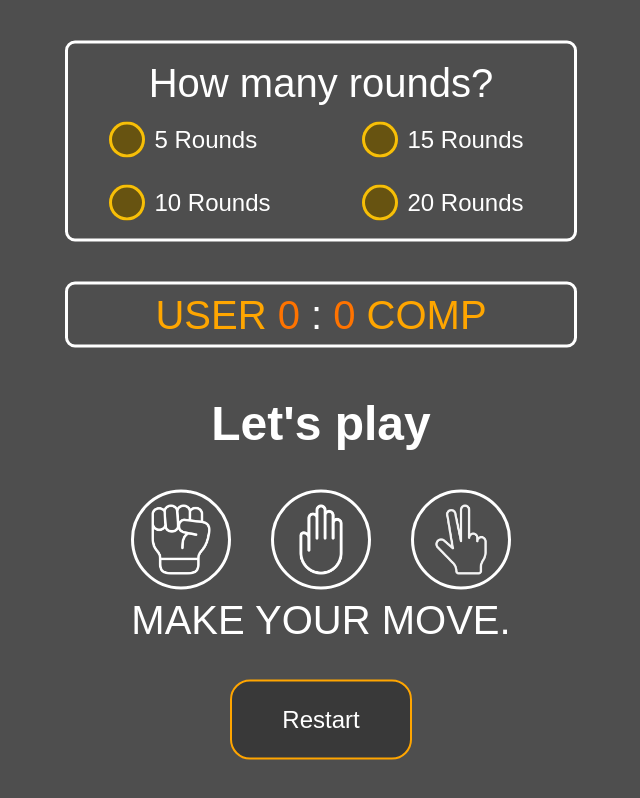
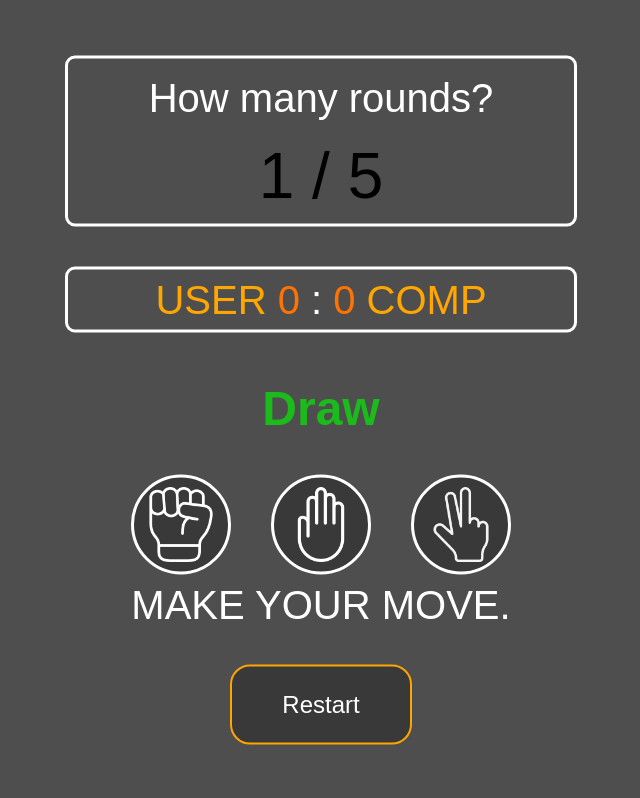
Before and after one commit to EmmoCodes/rock_paper_scissors, a plain HTML site: page index.html in a window 1280 px wide. Both pictures are taken after a click on the button 500 px from the left and 539 px from the top of the page. Shown: the whole page, without its empty margins (319-959 px from the left). Drawn offline with Linux system fonts and the light colour scheme.

Commit message:
added win - lose - draw colors

```diff
--- a/assets/js/index.js
+++ b/assets/js/index.js
@@ -10,6 +10,7 @@ const roundsAmountCounter = document.body.querySelector('.round-amount-counter')
 
 const choiceContainer = document.body.querySelector('.choices')
 const playerChoiceContainer = document.body.querySelector('.player-choice')
+const buttonsChoice = document.querySelectorAll('.button-choice')
 
 const restartBtn = document.body.querySelector('.restart')
 
@@ -19,6 +20,7 @@ let playerScore = 0
 let cpuScore = 0
 let currentRound = 0
 let amountRounds
+let winner = ''
 
 const roundsAmount = () => {
   rounds.forEach(element => {
@@ -37,13 +39,15 @@ const handlePlayerChoice = event => {
     return
   }
 
-  if (event.target.value === 'rock') {
-    console.log(event.target.value)
-  } else if (event.target.value === 'paper') {
-    console.log(event.target.value)
-  } else if (event.target.value === 'scissors') {
-    console.log(event.target.value)
-  } else if (!event.target.classList.contains('choice')) {
+  const playerChoice = event.currentTarget.value
+
+  if (playerChoice === 'rock') {
+    console.log(playerChoice)
+  } else if (playerChoice === 'paper') {
+    console.log(playerChoice)
+  } else if (playerChoice === 'scissors') {
+    console.log(event.currentTarget.value)
+  } else if (!playerChoice.classList.contains('choice')) {
     return
   }
 
@@ -55,62 +59,93 @@ const handlePlayerChoice = event => {
 
   let cpuChoiceResult = computerPlay()
 
-  if (event.target.value === 'rock' || event.target.value === 'paper' || event.target.value === 'scissors') {
+  if (playerChoice === 'rock' || playerChoice === 'paper' || playerChoice === 'scissors') {
     console.log(cpuChoiceResult)
     currentRound++
   }
 
   roundsAmountCounter.textContent = `${currentRound} / ${amountRounds}`
 
-  if (event.target.value === cpuChoiceResult) {
-    choiceContainer.innerHTML = '<span class="draw">Draw</span>'
+  if (playerChoice === cpuChoiceResult) {
+    choiceContainer.innerHTML = '<span class="draw-output">Draw</span>'
+    winner = 'draw'
   }
 
-  if (cpuChoiceResult === 'paper' && event.target.value === 'rock') {
+  if (cpuChoiceResult === 'paper' && playerChoice === 'rock') {
     choiceContainer.innerHTML =
       'paper <span class="all-player">(comp)</span> beats rock <span class="all-player">(player)</span>'
     cpuScore++
     cpuScoreOutput.textContent = cpuScore
+    winner = 'cpu'
   }
 
-  if (event.target.value === 'paper' && cpuChoiceResult === 'rock') {
+  if (playerChoice === 'paper' && cpuChoiceResult === 'rock') {
     choiceContainer.innerHTML =
       'paper <span class="all-player">(player)</span> beats rock <span class="all-player">(comp)</span>'
     playerScore++
     userScoreOutput.textContent = playerScore
+    winner = 'player'
   }
 
-  if (cpuChoiceResult === 'scissors' && event.target.value === 'rock') {
+  if (cpuChoiceResult === 'scissors' && playerChoice === 'rock') {
     choiceContainer.innerHTML =
       'rock <span class="all-player">(player)</span> beats scissors <span class="all-player">(comp)</span>'
     playerScore++
     userScoreOutput.textContent = playerScore
+    winner = 'player'
   }
 
-  if (event.target.value === 'scissors' && cpuChoiceResult === 'rock') {
+  if (playerChoice === 'scissors' && cpuChoiceResult === 'rock') {
     choiceContainer.innerHTML =
       'rock <span class="all-player">(comp)</span> beats scissors <span class="all-player">(player)</span>'
     cpuScore++
     cpuScoreOutput.textContent = cpuScore
+    winner = 'cpu'
   }
 
-  if (cpuChoiceResult === 'paper' && event.target.value === 'scissors') {
+  if (cpuChoiceResult === 'paper' && playerChoice === 'scissors') {
     choiceContainer.innerHTML =
       'scissors <span class="all-player">(player)</span> beats paper <span class="all-player">(comp)</span>'
     playerScore++
     userScoreOutput.textContent = playerScore
+    winner = 'player'
   }
 
-  if (event.target.value === 'paper' && cpuChoiceResult === 'scissors') {
+  if (playerChoice === 'paper' && cpuChoiceResult === 'scissors') {
     choiceContainer.innerHTML =
       'scissors <span class="all-player">(comp)</span> beats paper <span class="all-player">(player)</span>'
     cpuScore++
     cpuScoreOutput.textContent = cpuScore
+    winner = 'cpu'
   }
+
+  circleColor(event)
 }
 
+const circleColor = event => {
+  let colorClass = ''
+  if (winner === 'player') {
+    event.currentTarget.classList.add('win')
+    colorClass = 'win'
+  } else if (winner === 'draw') {
+    event.currentTarget.classList.add('draw')
+    colorClass = 'draw'
+  } else if (winner === 'cpu') {
+    event.currentTarget.classList.add('lose')
+    colorClass = 'lose'
+  }
+
+  setTimeout(() => {
+    event.target.closest('button').classList.remove(colorClass)
+  }, 800)
+}
+
+roundsAmount()
 roundsSection.addEventListener('click', roundsAmount)
-playerChoiceContainer.addEventListener('click', handlePlayerChoice)
+
+buttonsChoice.forEach(button => {
+  button.addEventListener('click', handlePlayerChoice)
+})
 
 restartBtn.addEventListener('click', () => {
   location.reload()
--- a/assets/styles/scss/_generals.scss
+++ b/assets/styles/scss/_generals.scss
@@ -0,0 +1,71 @@
+@use './variables';
+
+label,
+p,
+h2,
+a {
+  color: white;
+  font-size: 1.5rem;
+}
+
+p {
+  font-size: 2.5rem;
+}
+
+h2 {
+  font-size: 3rem;
+  text-align: center;
+}
+
+.all-player {
+  color: rgb(255, 166, 0);
+  font-size: 1rem;
+}
+
+.draw-output {
+  color: rgb(28, 187, 28);
+}
+
+// # radio buttons styles
+
+label {
+  display: flex;
+  cursor: pointer;
+  font-weight: 500;
+  position: relative;
+  overflow: hidden;
+  margin-bottom: 0.375em;
+
+  input {
+    position: absolute;
+    left: -9999px;
+    &:checked + span {
+      background-color: (#fff, variables.$primary-color, 84%);
+      &:before {
+        box-shadow: inset 0 0 0 0.4375em variables.$primary-color;
+      }
+    }
+  }
+  span {
+    display: flex;
+    align-items: center;
+    padding: 0.375em 0.75em 0.375em 0.375em;
+    border-radius: 99em; // or something higher...
+    transition: 0.25s ease;
+    &:hover {
+      background-color: mix(#f7bf08, variables.$primary-color, 84%);
+    }
+    &:before {
+      display: flex;
+      flex-shrink: 0;
+      content: '';
+      background-color: #675311;
+      width: 1.5em;
+      height: 1.5em;
+      border-radius: 50%;
+      margin-right: 0.375em;
+      transition: 0.25s ease;
+      box-shadow: inset 0 0 0 0.125em variables.$primary-color;
+    }
+  }
+}
--- a/assets/styles/scss/style.scss
+++ b/assets/styles/scss/style.scss
@@ -42,23 +42,6 @@ main {
   justify-content: space-around;
 }
 
-label,
-p,
-h2,
-a {
-  color: white;
-  font-size: 1.5rem;
-}
-
-p {
-  font-size: 2.5rem;
-}
-
-h2 {
-  font-size: 3rem;
-  text-align: center;
-}
-
 .player-choice {
   display: flex;
   justify-content: center;
@@ -73,61 +56,37 @@ h2 {
   position: relative;
   border: none;
   border: solid white 3px;
+  position: relative;
+  transition-duration: 300ms;
+  img {
+    position: absolute;
+    width: 75px;
+    transform: translate(-50%, -50%);
+    top: 50%;
+    left: 50%;
+  }
 }
 
-.rock {
-  background: center / 70px no-repeat url('../../img/rock.png');
-  transition-duration: 300ms;
-}
-.paper {
-  background: center / 70px no-repeat url('../../img/paper.png');
-  transition-duration: 300ms;
-}
-.scissors {
-  background: center / 70px no-repeat url('../../img/scissor.png');
+.win {
+  box-shadow: inset 0 0 50px #ffffff6e, inset 20px 0 80px rgba(89, 255, 0, 0.655),
+    inset -20px 0 80px rgba(26, 255, 0, 0.559), inset 20px 0 300px rgba(89, 255, 0, 0.507),
+    inset -20px 0 300px rgb(89, 255, 0), 0 0 50px #ffffff79, -10px 0 80px rgb(89, 255, 0), 10px 0 80px rgb(55, 136, 11);
   transition-duration: 300ms;
 }
 
-label {
-  display: flex;
-  cursor: pointer;
-  font-weight: 500;
-  position: relative;
-  overflow: hidden;
-  margin-bottom: 0.375em;
+.draw {
+  box-shadow: inset 0 0 50px #ffffff6e, inset 20px 0 80px rgba(251, 255, 0, 0.655),
+    inset -20px 0 80px rgba(255, 230, 0, 0.559), inset 20px 0 300px rgba(255, 238, 0, 0.507),
+    inset -20px 0 300px rgb(255, 208, 0), 0 0 50px #ffffff79, -10px 0 80px rgb(255, 217, 0),
+    10px 0 80px rgb(136, 121, 11);
+  transition-duration: 300ms;
+}
 
-  input {
-    position: absolute;
-    left: -9999px;
-    &:checked + span {
-      background-color: (#fff, variables.$primary-color, 84%);
-      &:before {
-        box-shadow: inset 0 0 0 0.4375em variables.$primary-color;
-      }
-    }
-  }
-  span {
-    display: flex;
-    align-items: center;
-    padding: 0.375em 0.75em 0.375em 0.375em;
-    border-radius: 99em; // or something higher...
-    transition: 0.25s ease;
-    &:hover {
-      background-color: mix(#f7bf08, variables.$primary-color, 84%);
-    }
-    &:before {
-      display: flex;
-      flex-shrink: 0;
-      content: '';
-      background-color: #675311;
-      width: 1.5em;
-      height: 1.5em;
-      border-radius: 50%;
-      margin-right: 0.375em;
-      transition: 0.25s ease;
-      box-shadow: inset 0 0 0 0.125em variables.$primary-color;
-    }
-  }
+.lose {
+  box-shadow: inset 0 0 50px #ffffff6e, inset 20px 0 80px rgba(255, 94, 0, 0.655),
+    inset -20px 0 80px rgba(255, 8, 0, 0.559), inset 20px 0 300px rgba(255, 0, 0, 0.507),
+    inset -20px 0 300px rgb(255, 68, 0), 0 0 50px #ffffff79, -10px 0 80px rgb(255, 25, 0), 10px 0 80px rgb(136, 19, 11);
+  transition-duration: 300ms;
 }
 
 .choice-section {
@@ -168,12 +127,3 @@ button {
     }
   }
 }
-
-.all-player {
-  color: rgb(255, 166, 0);
-  font-size: 1rem;
-}
-
-.draw {
-  color: rgb(28, 187, 28);
-}
--- a/index.html
+++ b/index.html
@@ -16,7 +16,7 @@
         <div class="round-amount-counter">
           <div>
             <label>
-              <input type="radio" name="rounds" id="five" value="5" />
+              <input type="radio" name="rounds" id="five" value="5" checked />
               <span>5 Rounds</span>
             </label>
             <label>
@@ -42,9 +42,15 @@
       <section class="choice-section">
         <h2 class="choices">Let's play</h2>
         <div class="player-choice">
-          <button value="rock" class="rock button-choice" class="choice"></button>
-          <button value="paper" class="paper button-choice" class="choice"></button>
-          <button value="scissors" class="scissors button-choice" class="choice"></button>
+          <button value="rock" class="rock button-choice">
+            <img src="./assets/img/rock.png" alt="" />
+          </button>
+          <button value="paper" class="paper button-choice">
+            <img src="./assets/img/paper.png" alt="" />
+          </button>
+          <button value="scissors" class="scissors button-choice">
+            <img src="./assets/img/scissor.png" alt="" />
+          </button>
         </div>
         <p>MAKE YOUR MOVE.</p>
         <button class="restart">Restart</button>
```
Also changed, not shown: assets/styles/css/style.css, 1 other file.
